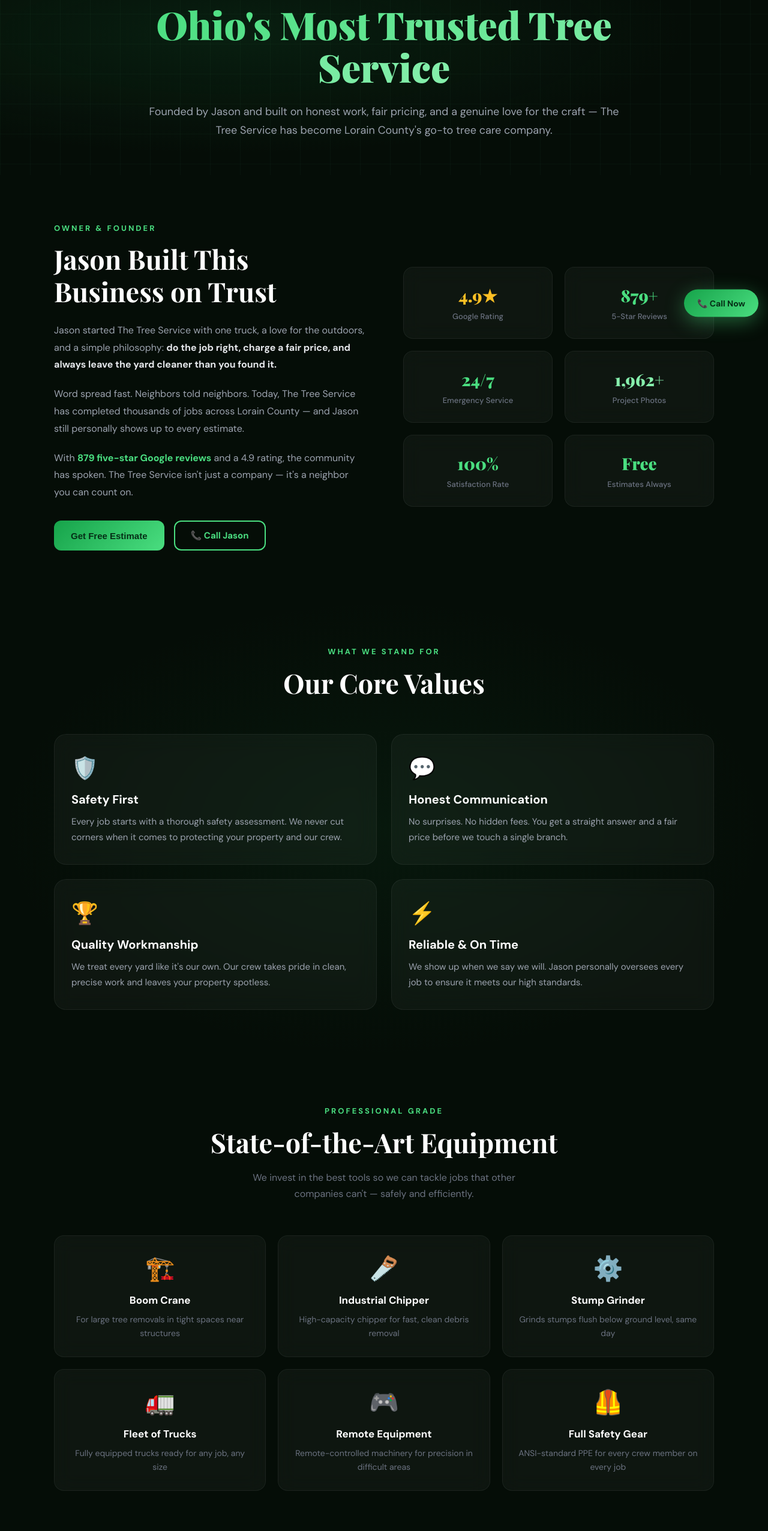
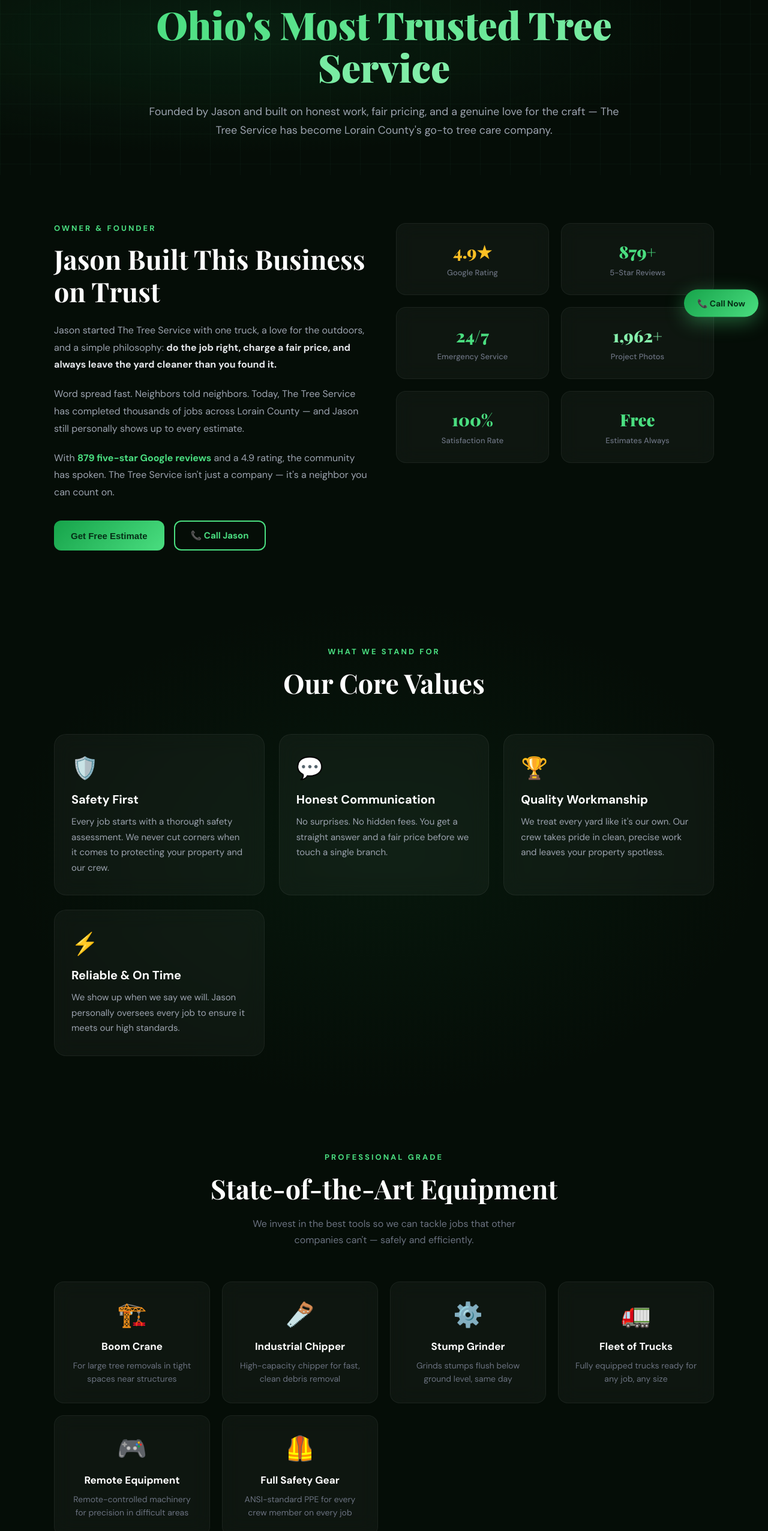
Before and after one commit to Arshaddot786/thetreeservice, a React (Vite) app: page /about in a window 1280 px wide. Shown: the part 247-2800 px from the top of the page at 60% size. Built offline with nearby package versions, Linux system fonts and the light colour scheme.

Commit message:
Fix dropdown timer, footer colors, About mobile

```diff
--- a/src/components/Layout.jsx
+++ b/src/components/Layout.jsx
@@ -48,18 +48,24 @@
 function ServicesDropdown({ pathname }) {
   const [open, setOpen] = useState(false);
   const ref = useRef();
+  const timer = useRef();
+
+  const onEnter = () => { clearTimeout(timer.current); setOpen(true); };
+  const onLeave = () => { timer.current = setTimeout(() => setOpen(false), 200); };
+
   useEffect(() => {
     const h = (e) => { if (ref.current && !ref.current.contains(e.target)) setOpen(false); };
     document.addEventListener("mousedown", h);
-    return () => document.removeEventListener("mousedown", h);
+    return () => { document.removeEventListener("mousedown", h); clearTimeout(timer.current); };
   }, []);
+
   return (
-    <div ref={ref} style={{ position:"relative" }} onMouseEnter={()=>setOpen(true)} onMouseLeave={()=>setOpen(false)}>
+    <div ref={ref} style={{ position:"relative" }} onMouseEnter={onEnter} onMouseLeave={onLeave}>
       <span className={`nav-link${pathname.startsWith("/services")?" active":""}`} style={{ cursor:"pointer", display:"flex", alignItems:"center", gap:4 }} onClick={()=>setOpen(!open)}>
-        Services <span style={{ fontSize:10, transition:"transform 0.2s", display:"inline-block", transform:open?"rotate(180deg)":"none" }}>v</span>
+        Services <span style={{ fontSize:10, display:"inline-block", transform:open?"rotate(180deg)":"none", transition:"transform 0.2s" }}>v</span>
       </span>
       {open && (
-        <div style={{ position:"absolute", top:"calc(100% + 8px)", left:"50%", transform:"translateX(-50%)", background:"rgba(5,13,7,0.99)", border:"1px solid rgba(74,222,128,0.25)", borderRadius:16, padding:10, minWidth:220, backdropFilter:"blur(20px)", boxShadow:"0 20px 60px rgba(0,0,0,0.8)", zIndex:9999 }}>
+        <div onMouseEnter={onEnter} onMouseLeave={onLeave} style={{ position:"absolute", top:"calc(100% + 2px)", left:"50%", transform:"translateX(-50%)", background:"rgba(5,13,7,0.99)", border:"1px solid rgba(74,222,128,0.25)", borderRadius:16, padding:10, minWidth:220, backdropFilter:"blur(20px)", boxShadow:"0 20px 60px rgba(0,0,0,0.8)", zIndex:9999 }}>
           {SERVICES_NAV.map(([label,path]) => (
             <Link key={path} to={path} onClick={()=>setOpen(false)} style={{ display:"block", padding:"11px 14px", color:"#9ca3af", textDecoration:"none", fontSize:14, fontWeight:500, borderRadius:10, transition:"all 0.2s" }}
               onMouseEnter={e=>{e.currentTarget.style.color="#4ade80";e.currentTarget.style.background="rgba(74,222,128,0.08)";}}
@@ -95,7 +101,7 @@
         .nav-link:hover,.nav-link.active{color:#4ade80;}
         .card-hover{transition:all 0.3s ease;} .card-hover:hover{transform:translateY(-6px);border-color:rgba(74,222,128,0.4)!important;}
         .floating-cta{animation:floatAnim 3s ease-in-out infinite;}
-        .footer-link{color:#86efac!important;text-decoration:none!important;font-size:14px;display:block;margin-bottom:10px;transition:color 0.2s;cursor:pointer;}
+        .footer-link{color:#9ca3af!important;text-decoration:none!important;font-size:14px;display:block;margin-bottom:10px;transition:color 0.2s;cursor:pointer;}
         .footer-link:hover{color:#4ade80!important;}
         input::placeholder,textarea::placeholder{color:#6b7280;} option{background:#0f1a12;}
         @keyframes floatAnim{0%,100%{transform:translateY(0);}50%{transform:translateY(-12px);}}
@@ -108,6 +114,10 @@
           .footer-grid{grid-template-columns:1fr 1fr!important;gap:28px!important;}
           .two-col{grid-template-columns:1fr!important;}
           .three-col{grid-template-columns:1fr 1fr!important;}
+          section{padding-left:16px!important;padding-right:16px!important;}
+          h1,h2,h3{word-break:break-word;}
+          img,svg{max-width:100%!important;}
+          .glass{padding:20px 16px!important;}
         }
         @media(max-width:480px){
           .footer-grid{grid-template-columns:1fr!important;}
--- a/src/pages/About.jsx
+++ b/src/pages/About.jsx
@@ -33,7 +33,7 @@
 
       {/* Jason's Story */}
       <section style={{ padding: "80px 24px", position: "relative", zIndex: 1 }}>
-        <div style={{ maxWidth: 1100, margin: "0 auto", display: "grid", gridTemplateColumns: "1fr 1fr", gap: 64, alignItems: "center" }}>
+        <div style={{ maxWidth: 1100, margin: "0 auto", display: "grid", gridTemplateColumns: "repeat(auto-fit, minmax(280px, 1fr))", gap: 40, alignItems: "start" }}>
           <div>
             <div style={{ fontSize: 13, color: "#4ade80", fontWeight: 700, letterSpacing: 3, textTransform: "uppercase", marginBottom: 16 }}>Owner & Founder</div>
             <h2 style={{ fontFamily: "'Playfair Display', serif", fontSize: "clamp(2rem,3.5vw,2.8rem)", color: "#fff", marginBottom: 24, lineHeight: 1.2 }}>Jason Built This Business on Trust</h2>
@@ -78,7 +78,7 @@
             <div style={{ fontSize: 13, color: "#4ade80", fontWeight: 700, letterSpacing: 3, textTransform: "uppercase", marginBottom: 14 }}>What We Stand For</div>
             <h2 style={{ fontFamily: "'Playfair Display', serif", fontSize: "clamp(2rem,3.5vw,2.8rem)", color: "#fff" }}>Our Core Values</h2>
           </div>
-          <div style={{ display: "grid", gridTemplateColumns: "repeat(2,1fr)", gap: 24 }}>
+          <div style={{ display: "grid", gridTemplateColumns: "repeat(auto-fit, minmax(260px, 1fr))", gap: 24 }}>
             {TEAM_VALUES.map((v) => (
               <div key={v.title} className="glass card-hover" style={{ borderRadius: 20, padding: "32px 28px", border: "1px solid rgba(255,255,255,0.06)" }}>
                 <div style={{ fontSize: 36, marginBottom: 16 }}>{v.icon}</div>
@@ -98,7 +98,7 @@
             <h2 style={{ fontFamily: "'Playfair Display', serif", fontSize: "clamp(2rem,3.5vw,2.8rem)", color: "#fff", marginBottom: 16 }}>State-of-the-Art Equipment</h2>
             <p style={{ color: "#6b7280", maxWidth: 520, margin: "0 auto", lineHeight: 1.7 }}>We invest in the best tools so we can tackle jobs that other companies can't — safely and efficiently.</p>
           </div>
-          <div style={{ display: "grid", gridTemplateColumns: "repeat(3,1fr)", gap: 20 }}>
+          <div style={{ display: "grid", gridTemplateColumns: "repeat(auto-fit, minmax(240px, 1fr))", gap: 20 }}>
             {[
               { icon: "🏗️", name: "Boom Crane", desc: "For large tree removals in tight spaces near structures" },
               { icon: "🪚", name: "Industrial Chipper", desc: "High-capacity chipper for fast, clean debris removal" },
```
